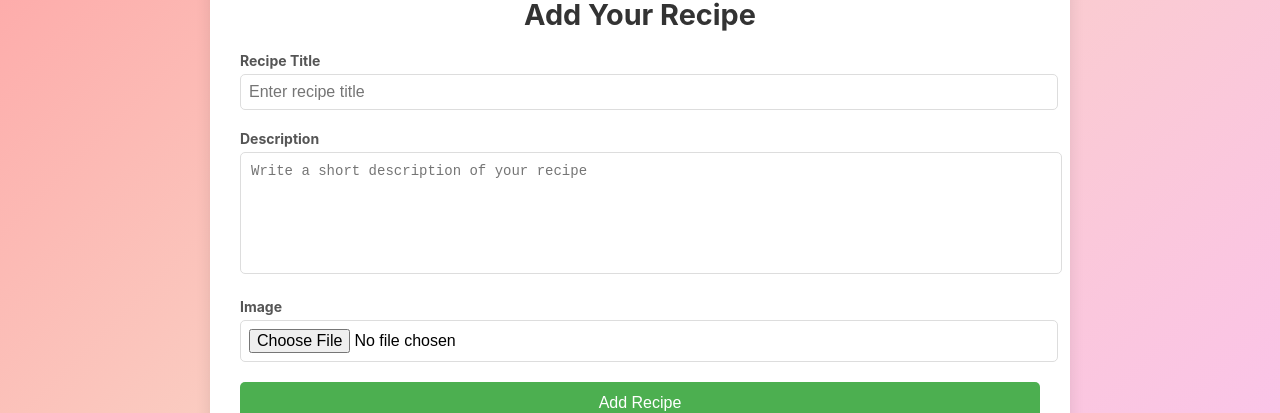
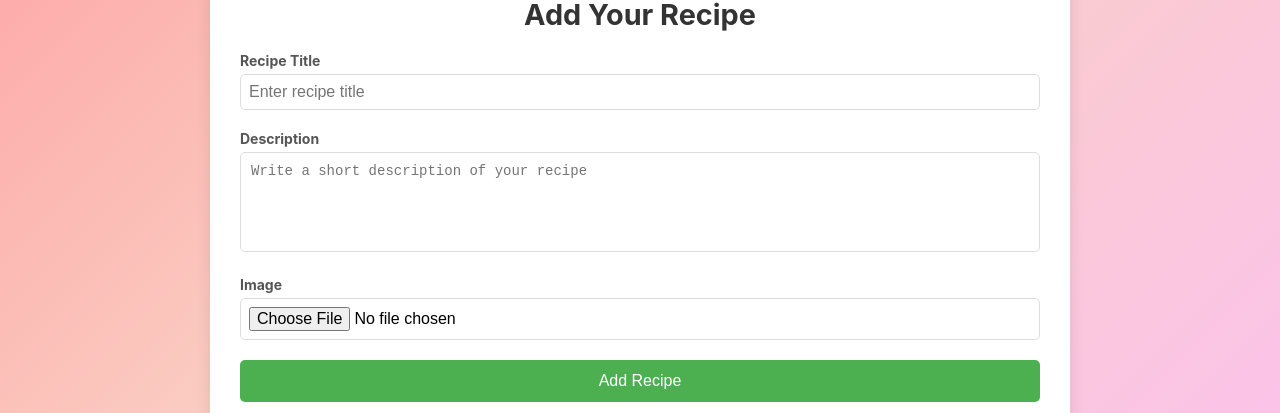
Before and after one commit to rmgiasson/SpoonFeed, a React (Create React App) app in the folder client/: page / in a window 1280 px wide. Shown: the part 371-784 px from the top of the page. Built offline with nearby package versions, Linux system fonts and the light colour scheme; no server answers.

Commit message:
Boxes equally spaced from left to right

```diff
--- a/client/src/AddRecipe.css
+++ b/client/src/AddRecipe.css
@@ -82,15 +82,18 @@ textarea {
   border-radius: 5px;
   font-size: 14px;
   transition: border-color 0.3s ease;
+  box-sizing: border-box;
 }
 
 textarea {
   height: 100px; /* Fixed height for the textarea */
   resize: none; /* Prevent resizing */
+  box-sizing: border-box;
 }
 
 input[type="file"] {
   padding: 5px;
+  box-sizing: border-box;
 }
 
 /* Input Focus Effects */
```
